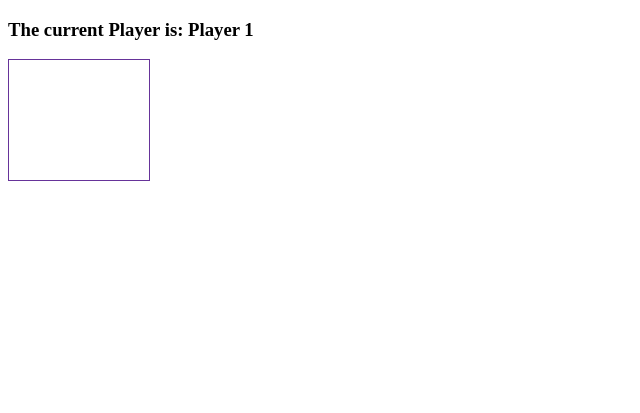
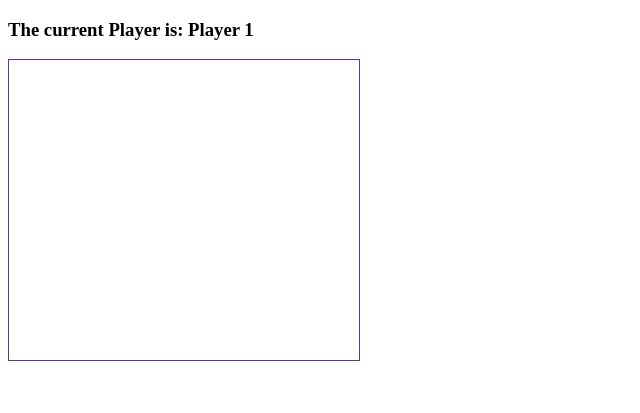
Before and after one commit to tarekul/connect-four, a plain HTML site: page index.html in a window 1280 px wide. Shown: the whole page, without its empty margins (0-640 px from the left). Drawn offline with Linux system fonts and the light colour scheme.

Commit message:
made size of gameboard bigger

```diff
--- a/style.css
+++ b/style.css
@@ -2,13 +2,13 @@
   border: 1px solid rebeccapurple;
   display: flex;
   flex-wrap: wrap;
-  height: 120px;
-  width: 140px;
+  height: 300px;
+  width: 350px;
 }
 
 .grid div {
-  height: 20px;
-  width: 20px;
+  height: 50px;
+  width: 50px;
 }
 
 .player-one {
```
